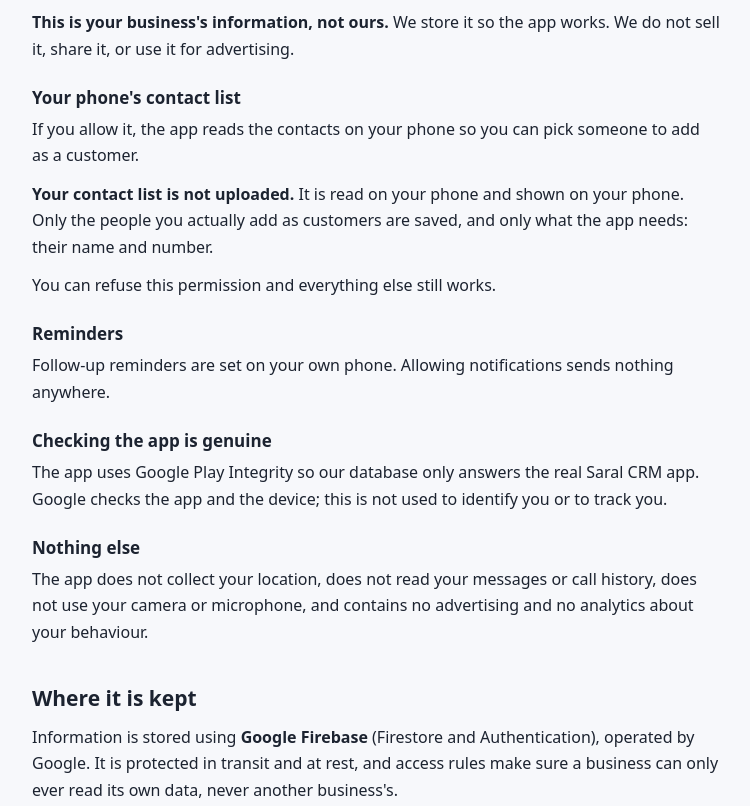
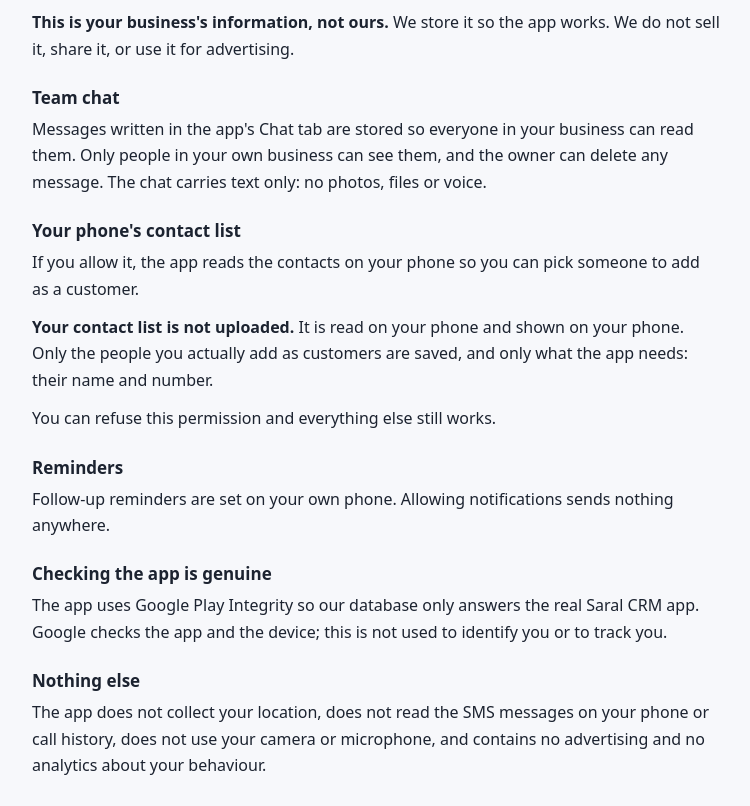
Before and after one commit to patilsunny220/saralcrm, a plain HTML site: page privacy.html in a window 1280 px wide. Shown: the part 939-1745 px from the top of the page, without its empty margins (264-1014 px from the left). Drawn offline with Linux system fonts and the light colour scheme.

Commit message:
Updated Privacy and Delete policy

```diff
--- a/privacy.html
+++ b/privacy.html
@@ -52,6 +52,12 @@
   it so the app works. We do not sell it, share it, or use it for
   advertising.</p>
 
+  <h3>Team chat</h3>
+  <p>Messages written in the app's Chat tab are stored so everyone in your
+  business can read them. Only people in your own business can see them, and
+  the owner can delete any message. The chat carries text only: no photos,
+  files or voice.</p>
+
   <h3>Your phone's contact list</h3>
   <p>If you allow it, the app reads the contacts on your phone so you can pick
   someone to add as a customer.</p>
@@ -70,7 +76,7 @@
   identify you or to track you.</p>
 
   <h3>Nothing else</h3>
-  <p>The app does not collect your location, does not read your messages or
+  <p>The app does not collect your location, does not read the SMS messages on your phone or
   call history, does not use your camera or microphone, and contains no
   advertising and no analytics about your behaviour.</p>
 
```
Also changed, not shown: delete-account.html (+4 -3 lines).
